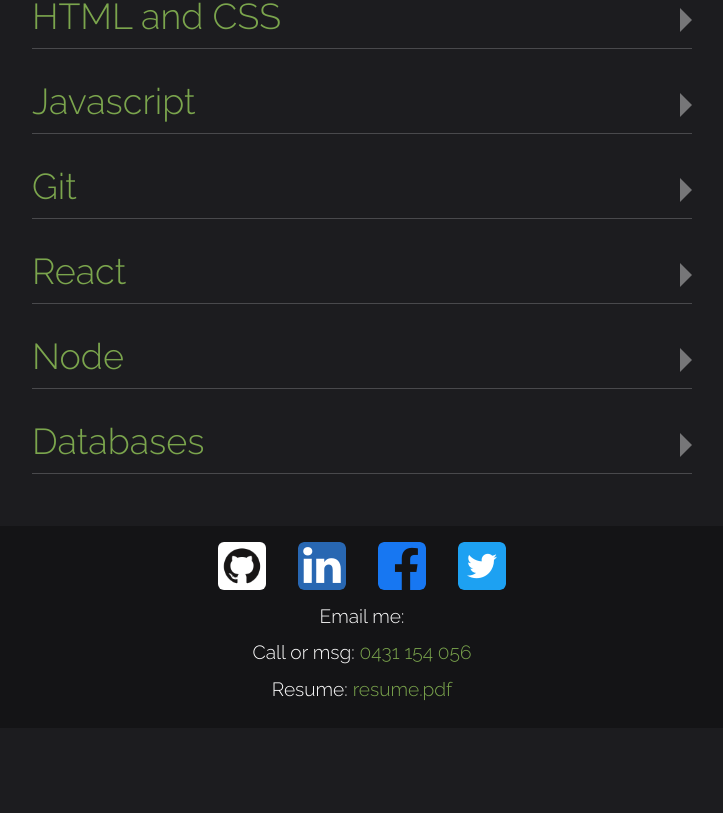
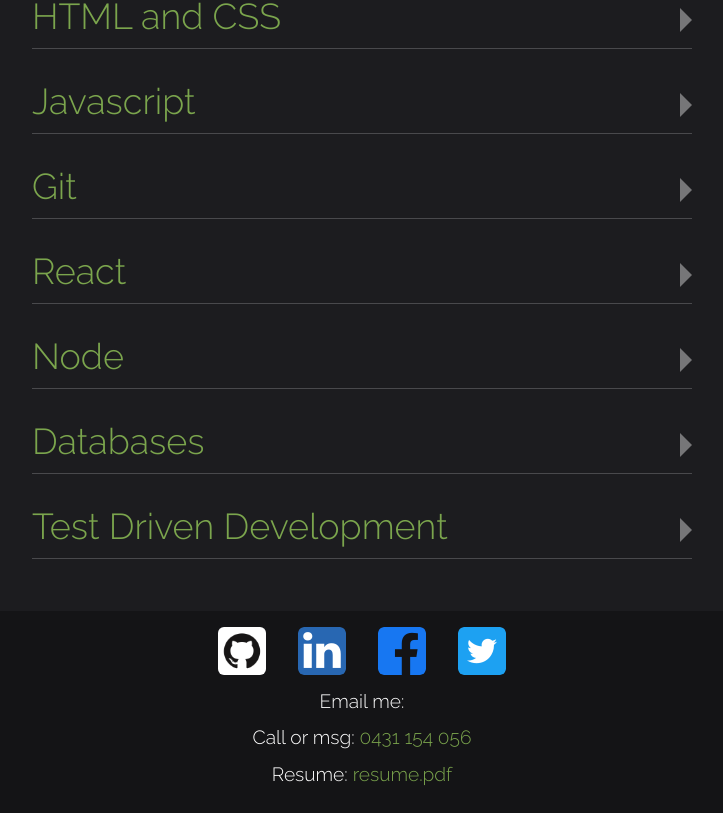
Before and after one commit to bradbrad88/portfolio-client, a React (Create React App) app: page /skills in a window 1280 px wide. Shown: the part 262-1075 px from the top of the page, without its empty margins (278-1001 px from the left). Before the commit the page ends 990 px from the top, so only its background shows below. Built offline with nearby package versions, Linux system fonts and the light colour scheme.

Commit message:
Overhaul skills content

```diff
--- a/src/data/skills.ts
+++ b/src/data/skills.ts
@@ -18,27 +18,26 @@ const skills: Skill[] = [
       {
         description: "Semantic Html",
         stars: 4,
-        comment:
-          "Able to use most semantic Html elements as intended. Room for more experience with",
+        comment: "Confident with a good range of semantic HTML elements.",
       },
       {
         description: "Accessibility",
         stars: 2,
         comment:
-          "Inexperienced with Aria labels. Across details such as alt text and contrast ratios.",
+          "Inexperienced with Aria labels but familiar with details such as alt text and contrast ratios.",
       },
       {
         description: "Responsive Design",
         stars: 4,
         comment:
-          "Able to achieve good quality responsiveness through custom CSS or Bootstrap.",
+          "Able to achieve responsive designs through CSS media queries, CSS layout systems as well as Tailwind/Bootstrap techniques.",
       },
 
       {
         description: "Libraries and Extensions",
         stars: 3,
         comment:
-          "Some expreience with Bootstrap and actively using SCSS. Recently touched on Tailwind which seems like a great fit with React.",
+          "Some experience with Bootstrap and actively using SCSS. Currently using Tailwind in more recent React projects.",
       },
       {
         description: "CSS Basics",
@@ -76,10 +75,15 @@ const skills: Skill[] = [
           "Able to create from scratch but know when to utilise existing solutions. Had some practise in freeCodeCamp and codewars. Created and unit tested an expression that hyphenated a title to be used in a URL.",
       },
       {
-        description: "In Browser",
+        description: "Browser",
         stars: 4,
         comment:
           "Have had some good practice at creating elements with the Document API. Some experience with Location and Navigation APIs, event handling including bubbling and delegation. Familiar with AJAX technique and sending different kinds of requests.",
+      },
+      {
+        description: "jQuery",
+        stars: 3,
+        comment: "Have used and studied jQuery in boot camp course work.",
       },
       {
         description: "Typescript",
@@ -96,13 +100,25 @@ const skills: Skill[] = [
         description: "General Understanding",
         stars: 3,
         comment:
-          "Comfortable with the basics; able to commit, ignore, branch, merge and rebase. ",
+          "Comfortable with the basics; able to commit, ignore, manage branches, stash and reset",
+      },
+      {
+        description: "Three Trees",
+        stars: 3,
+        comment:
+          "Modest understand of the three trees of git - the working directory, staging index and commit history.",
+      },
+      {
+        description: "Rebasing",
+        stars: 3,
+        comment:
+          "Experimented with rebasing in a collaborative project and now understand that the process will create a new set of commits from where the branch initially diverged. The new commits are based on the current head of the branch specified (generally main branch) and may result in having to resolve conflicts on each commit in the chain depending on circumstances. The result is a linear set of commits that can be pulled into the main branch. This means the main branch can keep all commits without squashing them and have them flow in a one dimensional timeline, allowing for much easier analysis of problems that may have been introduced.",
       },
       {
         description: "Collaboration",
         stars: 3,
         comment:
-          "Recently had success completing a collaborative project with 3 other people. We protected the main branch and submitted pull requests that required authorisation by at least one other person. This provided excellent practice in navigating multiple features concurrently.",
+          "Recently had success completing a collaborative project with 3 other people. We protected the main branch and submitted pull requests that required authorisation by at least one other person. This provided excellent practice in navigating multiple features concurrently and resolving code conflicts.",
       },
     ],
   },
@@ -156,6 +172,12 @@ const skills: Skill[] = [
     skill: "Node",
     concepts: [
       {
+        description: "Node Modules",
+        stars: 3,
+        comment:
+          "Have some experience with the console, file system, OS, path, process, http and crypto modules. ",
+      },
+      {
         description: "Express",
         stars: 4,
         comment:
@@ -167,6 +189,12 @@ const skills: Skill[] = [
         comment:
           "Some experience with Sequelize, Passport, Bcrypt, Express-Sessions, Jsonwebtoken, AWS-SDK, Multer, Nodemailer, Sharp (image manipulation)",
       },
+      {
+        description: "Object Relational Mapping",
+        stars: 3,
+        comment:
+          "Experience using Sequelize as an ORM for PostgreSQL as well as using pure SQL queries.",
+      },
     ],
   },
   {
@@ -176,13 +204,13 @@ const skills: Skill[] = [
         description: "Relational Databases",
         stars: 3,
         comment:
-          "Only rating myself a 3 in terms of confidence here given that I've had a glimpse as to how involved DB architecture and admin can be. I'm fairly confident in building up simple data structures. I've had experience in building programs in MS Access that were used in the business I worked in for a few years. The programs contained data on employees in relation to business compliance, for example, who had signed off on Safe Work Practices, who had been onboarded correctly based on which department they were hired into. I created a number of other small utility applications to replace spreadsheets and make my life easier. One of these addressed stock ordering, helping me to achieve some of the best results in terms of minimising stock on hand while almost never running out of items. Currently using PostgreSQL in several applications in development. Trying a pure SQL approach in one app and using an ORM in another.",
+          "Confident in building relational data structures. I've had experience in building programs in MS Access that were used in the business I worked in for a few years. The programs contained data on employees in relation to business compliance, for example, who had signed off on Safe Work Practices, who had been onboarded correctly based on which department they were hired into. I created a number of other small utility applications to replace spreadsheets and make my life easier. One of these addressed stock ordering, helping me to achieve some of the best results in terms of minimising stock on hand while almost never running out of items. Currently using PostgreSQL in several applications in development.",
       },
       {
         description: "Indexing",
         stars: 2,
         comment:
-          "I understand that there are a number of different ways to index a field to optimise it based on how it is most commonly accessed. I also understand that there is a trade-off in terms of space required and that write times become more expensive. I'm only familiar with a b-tree index at this point however.",
+          "An understanding that there are a number of different ways to index a field to optimise it based on how it is most commonly accessed (read/write). I also understand that there is a trade-off in terms of space required and that write times become more expensive. Don't have an intimate understanding of different index types at this point.",
       },
       {
         description: "Sql Language",
@@ -190,11 +218,28 @@ const skills: Skill[] = [
         comment:
           "Still much to learn but able to do most of the basics in terms of CRUD operations, joins, aggregation and analysis.",
       },
+    ],
+  },
+  {
+    skill: "Test Driven Development",
+    concepts: [
       {
-        description: "Redis",
-        stars: 1,
+        description: "Unit Testing",
+        stars: 3,
         comment:
-          "No practical experience with this type of DB yet. Basic understanding of how it is an in-memory db used frequently with caching.",
+          "Have used Jest in a recent project to attain 100% code coverage. The project (team profile generator) was a command-line application used to create an HTML file displaying team details. The project took an object oriented design and required that all objects were thoroughly tested.",
+      },
+      {
+        description: "Testing Experience",
+        stars: 3,
+        comment:
+          "Testing exceptions, testing asynchronous code and mocking modules and their return values. One challege I faced was trying to look for an object in an array of objects that contained certain properties; not an exact match but a minimum set of expected properties. The syntax became tricky however I was able to break the problem down and get individual parts of the test working until I could then create a 2 dimensional loop to properly handle the test.",
+      },
+      {
+        description: "Test Coverage",
+        stars: 3,
+        comment:
+          "Went to the effort of linking a Github repository with Codecov and automating the process of generating a coverage report using Github Actions. The end result was a tasty badge on the README.md file. And code coverage I guess...",
       },
     ],
   },
```
